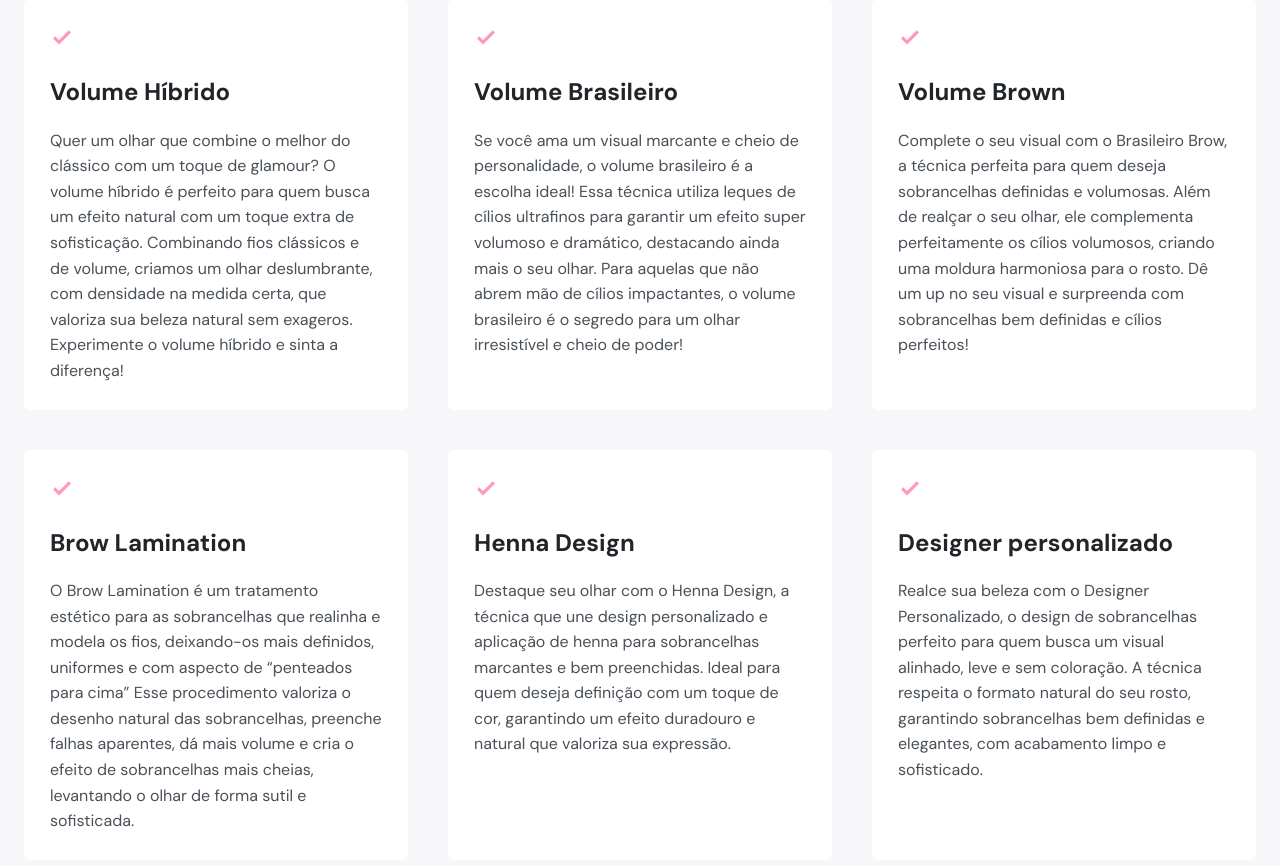
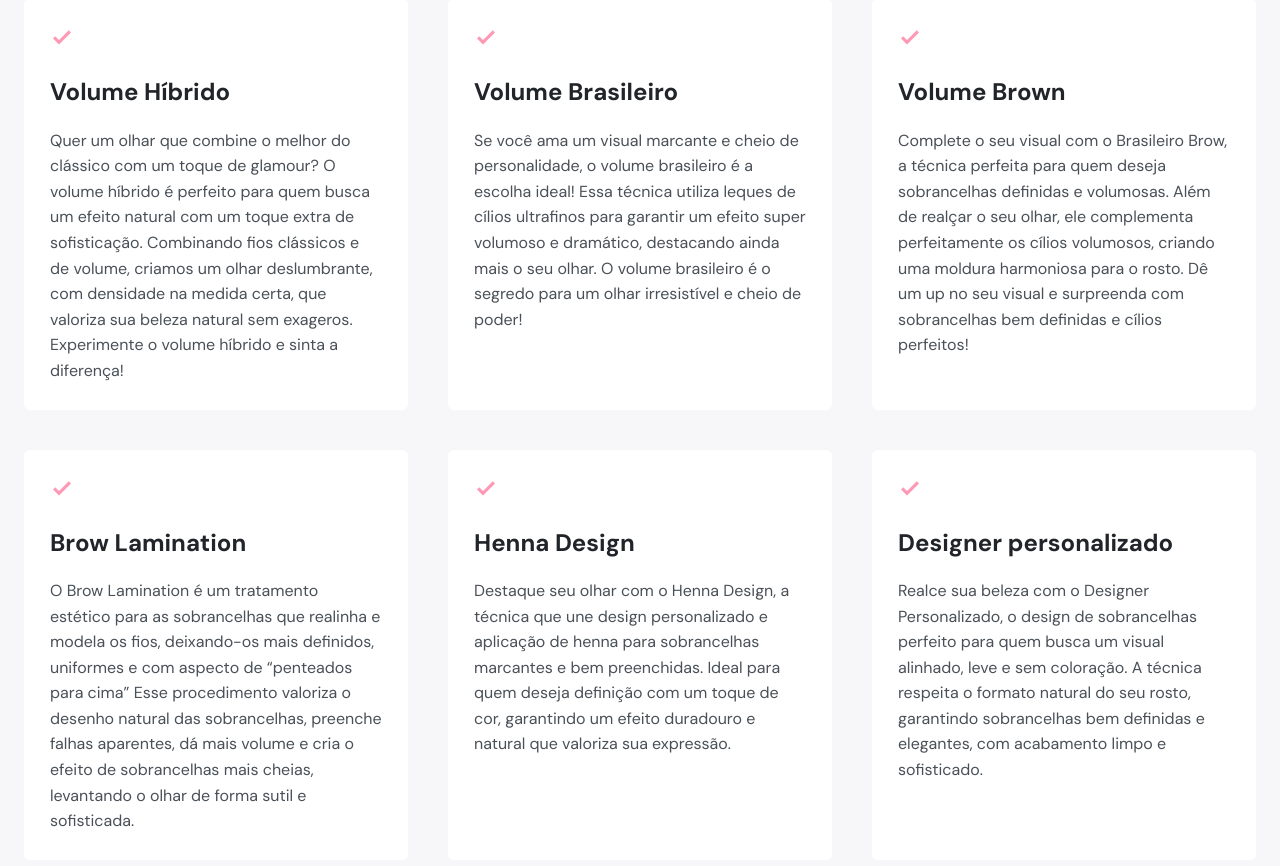
Before and after one commit to Jonathanfullstack/Estetica-julia2, a Next.js app: page / in a window 1280 px wide. Shown: the part 920-1786 px from the top of the page. Built offline with nearby package versions, Linux system fonts and the light colour scheme.

Commit message:
Update index.tsx

```diff
--- a/src/components/serviços/index.tsx
+++ b/src/components/serviços/index.tsx
@@ -35,8 +35,7 @@ export function Servicos() {
             Se você ama um visual marcante e cheio de personalidade, o volume
             brasileiro é a escolha ideal! Essa técnica utiliza leques de cílios
             ultrafinos para garantir um efeito super volumoso e dramático,
-            destacando ainda mais o seu olhar. Para aquelas que não abrem mão de
-            cílios impactantes, o volume brasileiro é o segredo para um olhar
+            destacando ainda mais o seu olhar. O volume brasileiro é o segredo para um olhar
             irresistível e cheio de poder!
           </p>
         </div>
```
